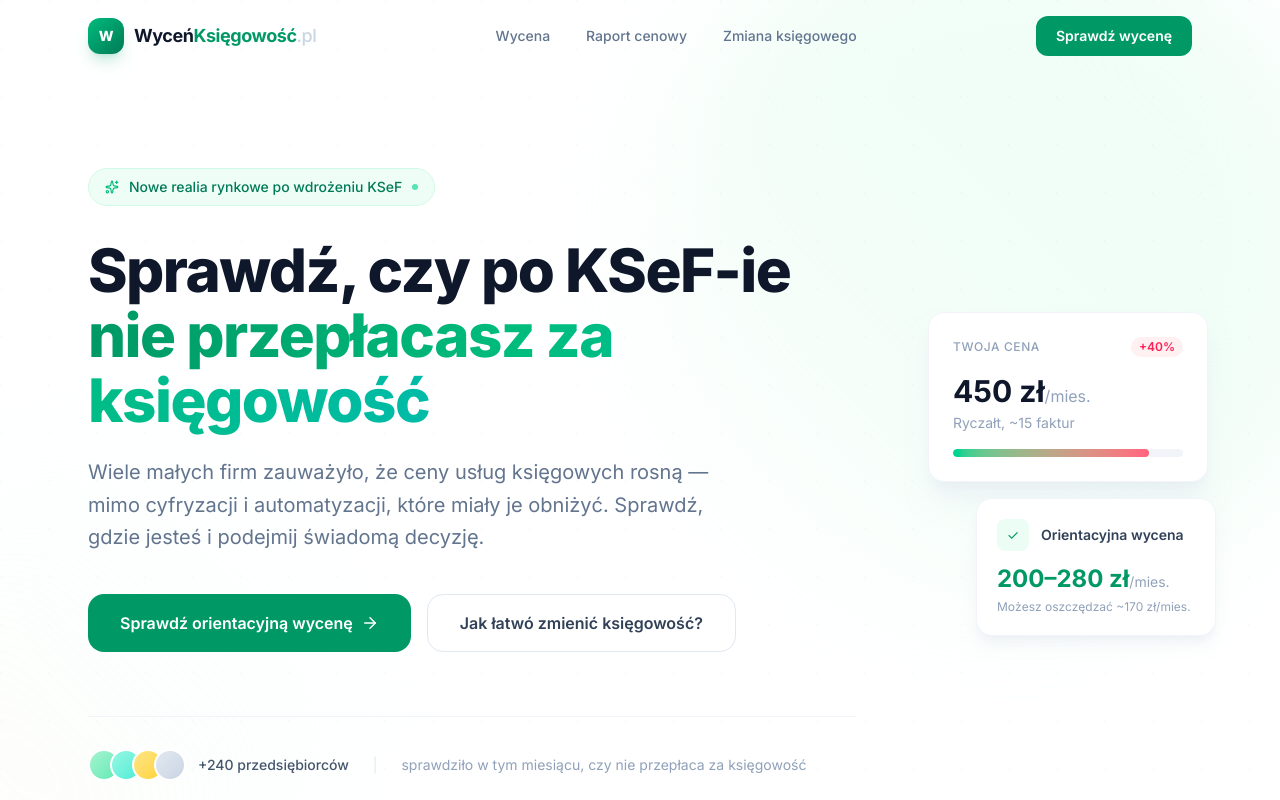
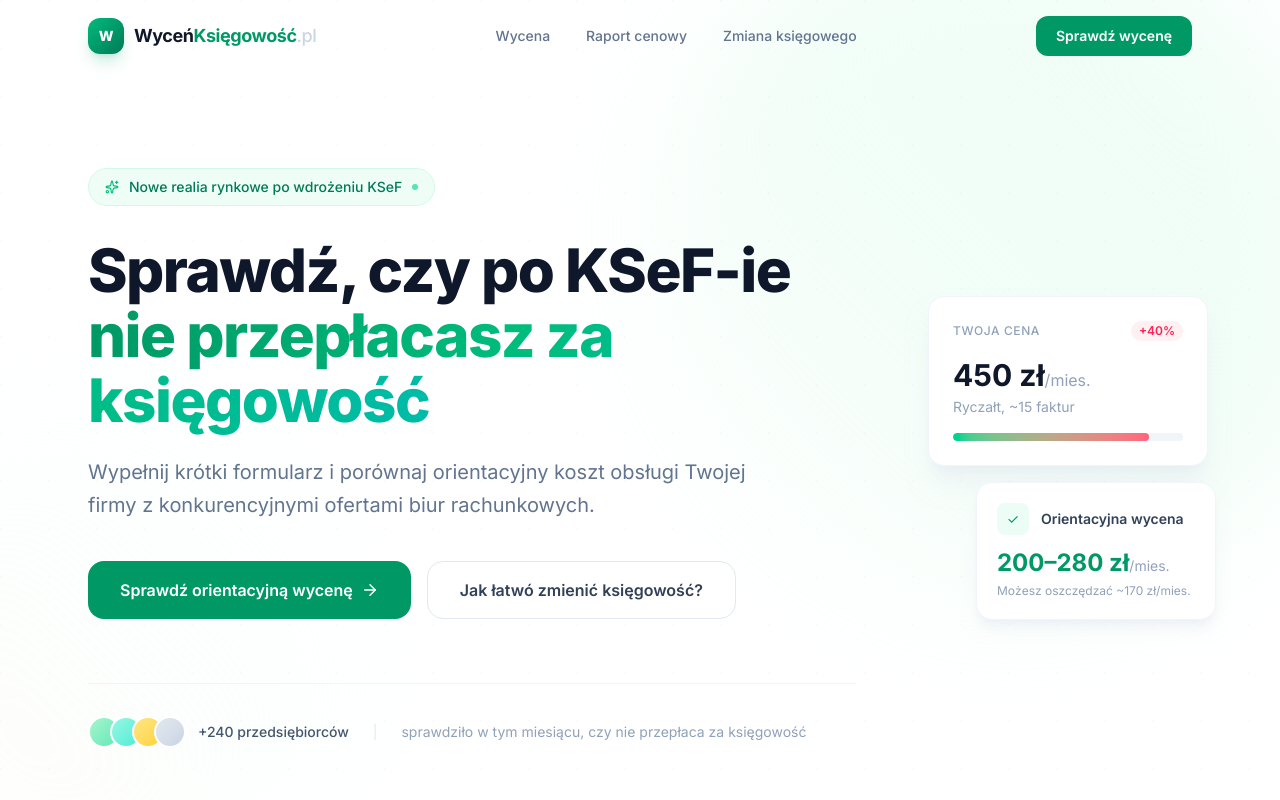
Before and after one commit to krzysztofwycenksiegowosc-star/wycen-ksiegowosc, a React (Vite) app: page / in a window 1280 px wide. Shown: the top 800 px of the page. Built offline with nearby package versions, Linux system fonts and the light colour scheme.

Commit message:
Update HeroSection.tsx

```diff
--- a/src/components/HeroSection.tsx
+++ b/src/components/HeroSection.tsx
@@ -46,9 +46,7 @@ export function HeroSection() {
 
           {/* Subtitle */}
           <p className="text-lg md:text-xl text-slate-500 leading-relaxed mb-10 max-w-2xl">
-            Wiele małych firm zauważyło, że ceny usług księgowych rosną — mimo cyfryzacji i
-            automatyzacji, które miały je obniżyć. Sprawdź, gdzie jesteś i podejmij świadomą
-            decyzję.
+            Wypełnij krótki formularz i porównaj orientacyjny koszt obsługi Twojej firmy z konkurencyjnymi ofertami biur rachunkowych.
           </p>
 
           {/* CTAs */}
```
